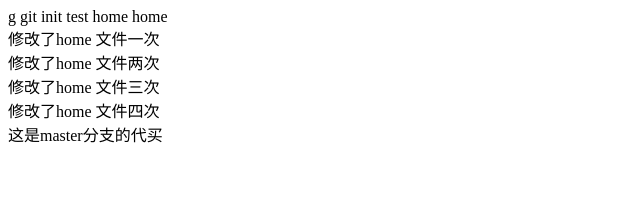
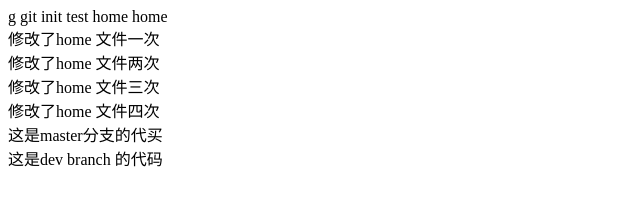
Before and after one commit to chenonetwo/gittest, a plain HTML site: page Home.html in a window 1280 px wide. Shown: the whole page, without its empty margins (0-640 px from the left). Drawn offline with Linux system fonts and the light colour scheme.

Commit message:
dev分支提交home文件代码

```diff
--- a/Home.html
+++ b/Home.html
@@ -4,7 +4,7 @@
  * @Author: cy
  * @Date: 2022-03-01 16:00:03
  * @LastEditors: cy
- * @LastEditTime: 2022-03-04 15:28:24
+ * @LastEditTime: 2022-03-04 15:43:10
 -->
 <!DOCTYPE html>
 <html lang="en">
@@ -25,6 +25,11 @@
     <div>修改了home 文件三次</div>
     <div>修改了home 文件四次</div>
     <div>这是master分支的代买</div>
+
+
+    <div id="test">
+        这是dev branch 的代码
+    </div>
 </body>
 
 </html>
```
